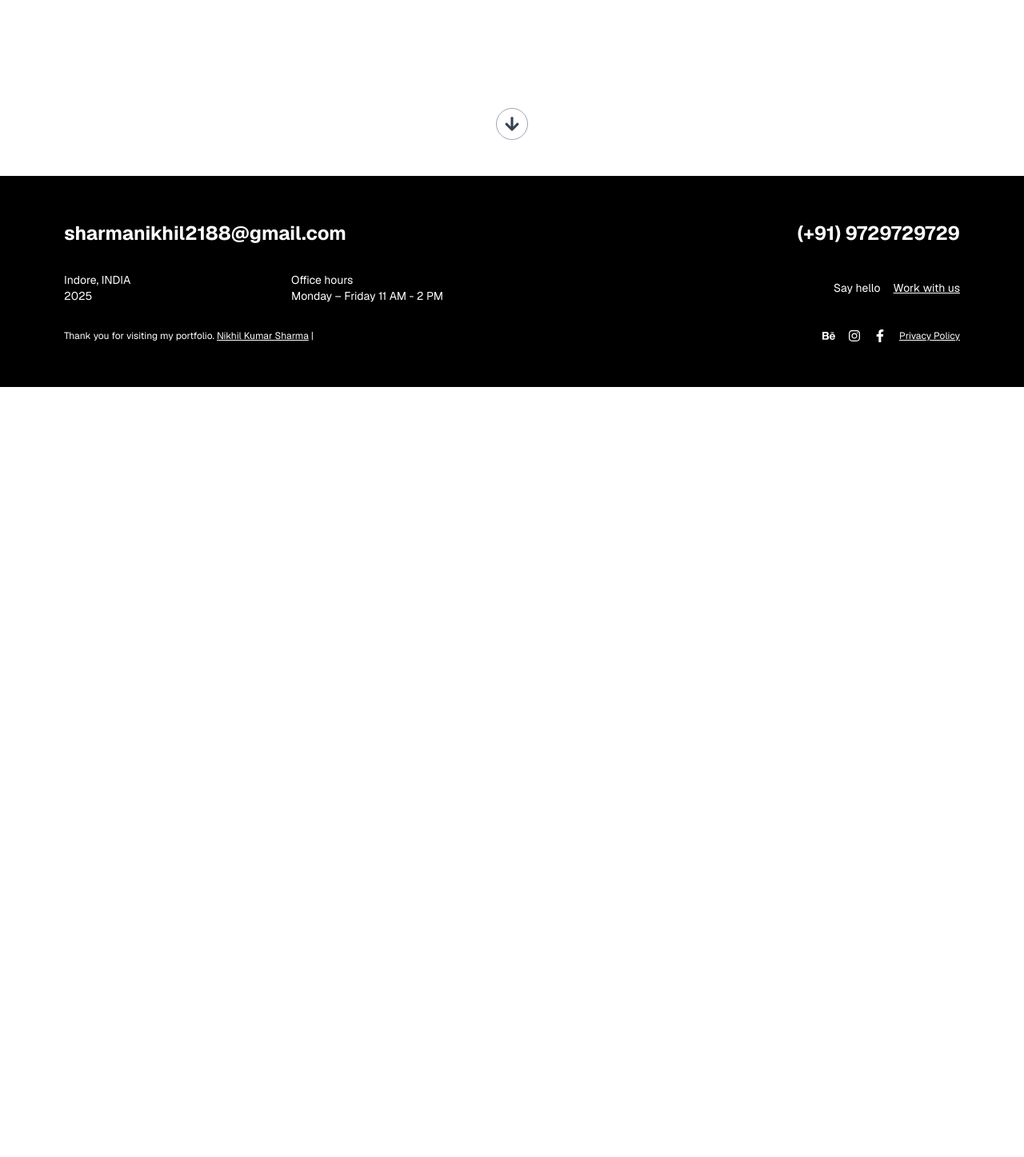
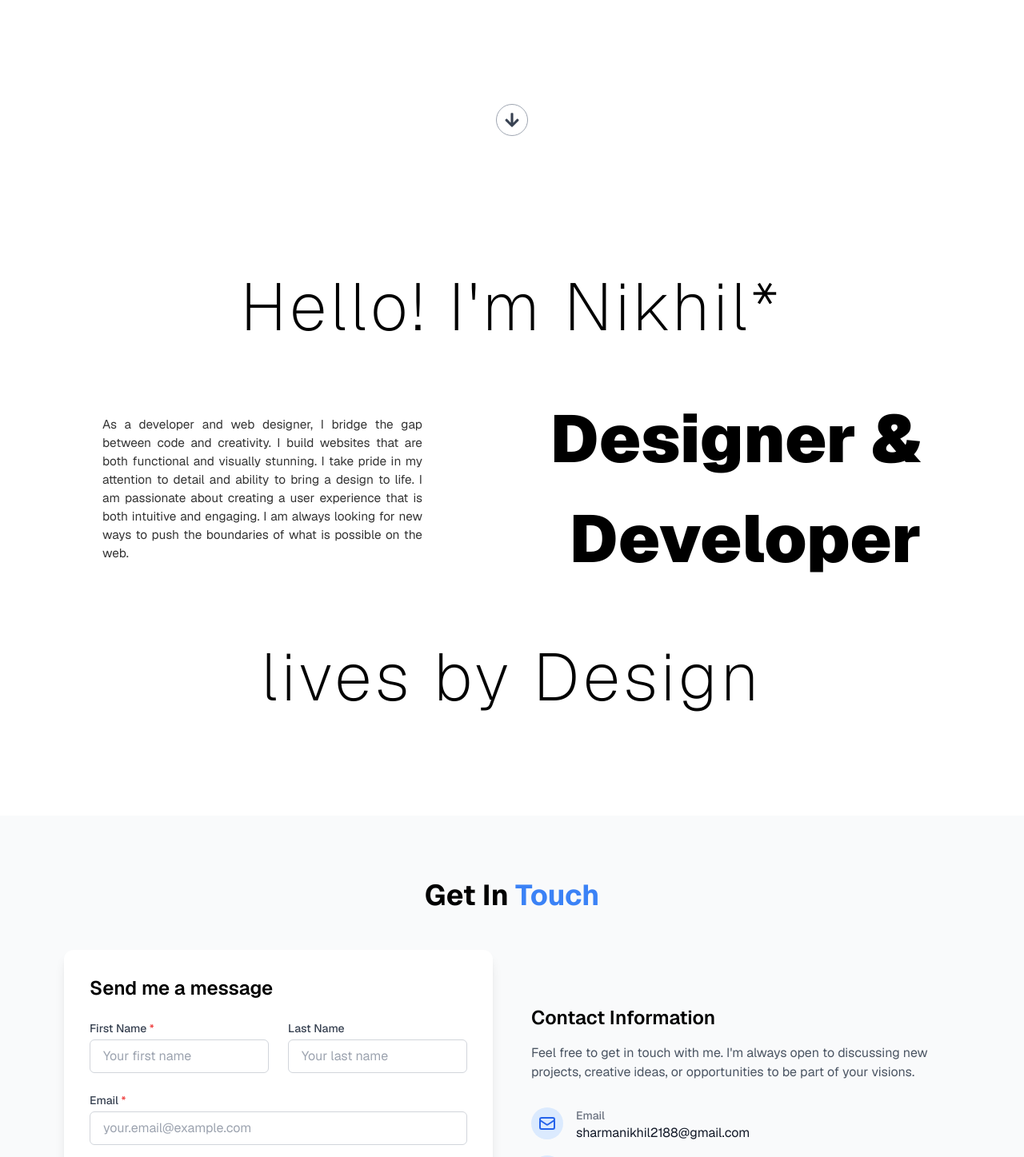
Before and after one commit to NikhilKSharma29/Nextjs-DWs-portfolio, a Next.js app: page / in a window 1280 px wide. Shown: the part 580-2027 px from the top of the page at 80% size. Before the commit the page ends 1064 px from the top, so only its background shows below. Built offline with nearby package versions, Linux system fonts and the light colour scheme.

Commit message:
rhf-zod integration

```diff
--- a/app/page.js
+++ b/app/page.js
@@ -7,20 +7,20 @@ import Home from "@/components/layouts/Home";
 import About from "@/components/layouts/About";
 import Footer from "@/components/layouts/Footer";
 import ReactHookForm from "@/components/form/rhf/rhf";
-import { BrowserRouter as Router, Routes, Route } from 'react-router-dom';
 
 const page = () => {
   return (
     <ThemeProvider>
-      <Router>
+
         <Navbar />
-        <Routes>
-          <Route path="/" element={<Home />} />
-          <Route path="/about" element={<About />} />
-          <Route path="/contact" element={<ReactHookForm />} />
-        </Routes>
+
+
+
+        <Home/>
+        <About/>
+        <ReactHookForm/>
         <Footer />
-      </Router>
+
     </ThemeProvider>
   );
 };
--- a/components/layouts/Navbar.js
+++ b/components/layouts/Navbar.js
@@ -2,7 +2,7 @@
 
 import React, { useState } from "react";
 import dynamic from "next/dynamic";
-import { Link } from "react-router-dom";
+import Link from "next/link";
 
 // Dynamically import ThemeToggle to avoid SSR issues with theme
 const ThemeToggle = dynamic(() => import("../common/ThemeToggle"), {
@@ -14,8 +14,8 @@ export const Navbar = () => {
 
   const menuItems = [
     { href: "/", label: "Home" },
-    { href: "/about", label: "About" },
-    { href: "/contact", label: "Contact" },
+    { href: "#about", label: "About" },
+    { href: "#contact", label: "Contact" },
   ];
 
   return (
@@ -25,7 +25,7 @@ export const Navbar = () => {
     <div className="flex justify-between items-center h-[70px]">
 
       {/* Logo */}
-      <Link to="/" className="text-xl font-bold tracking-wide text-black dark:text-white">
+      <Link href="/" className="text-xl font-bold tracking-wide text-black dark:text-white">
         Nikhil<span className="text-blue-500">.</span>
       </Link>
 
@@ -34,7 +34,7 @@ export const Navbar = () => {
         {menuItems.map((item) => (
           <Link
             key={item.href}
-            to={item.href}
+            href={item.href}
             className="text-gray-700 dark:text-gray-300 hover:text-blue-500 dark:hover:text-blue-400 transition-all font-medium"
           >
             {item.label}
@@ -44,7 +44,7 @@ export const Navbar = () => {
         <ThemeToggle />
 
         <Link
-          to="/contact"
+          href="#contact"
           className="px-4 py-2 bg-blue-600 text-white rounded-full text-sm font-medium hover:bg-blue-700 transition"
         >
           Let’s Talk
@@ -98,7 +98,7 @@ export const Navbar = () => {
         {menuItems.map((item) => (
           <Link
             key={item.href}
-            to={item.href}
+            href={item.href}
             onClick={() => setIsOpen(false)}
             className="text-base text-white hover:text-blue-400 transition"
           >
@@ -111,7 +111,7 @@ export const Navbar = () => {
       <div className="mt-auto pt-6 border-t border-white/10">
         <ThemeToggle />
         <Link
-          to="/contact"
+          href="#contact"
           onClick={() => setIsOpen(false)}
           className="mt-4 inline-block w-full text-center px-4 py-2 bg-blue-500 text-white rounded-full hover:bg-blue-600 transition"
         >
```
